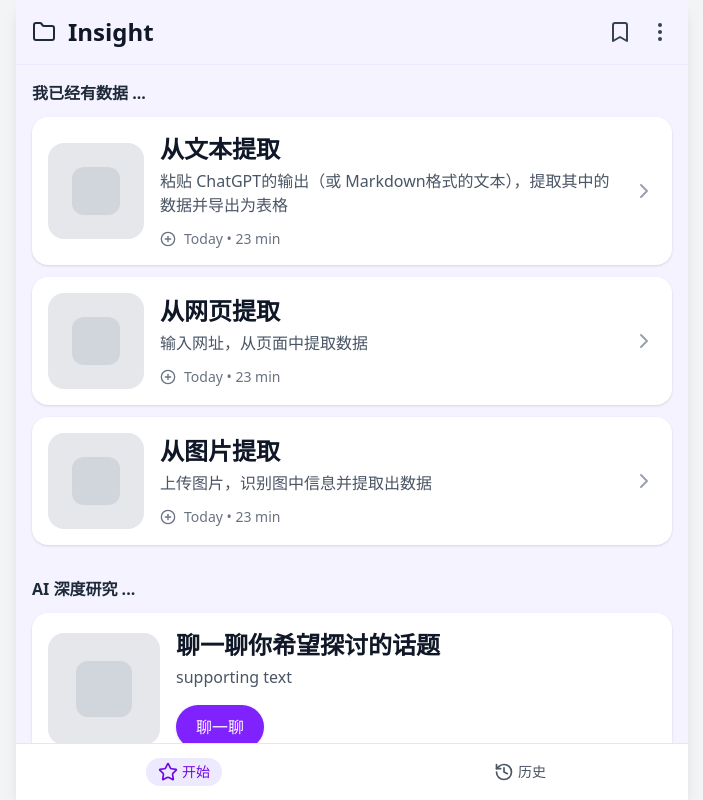
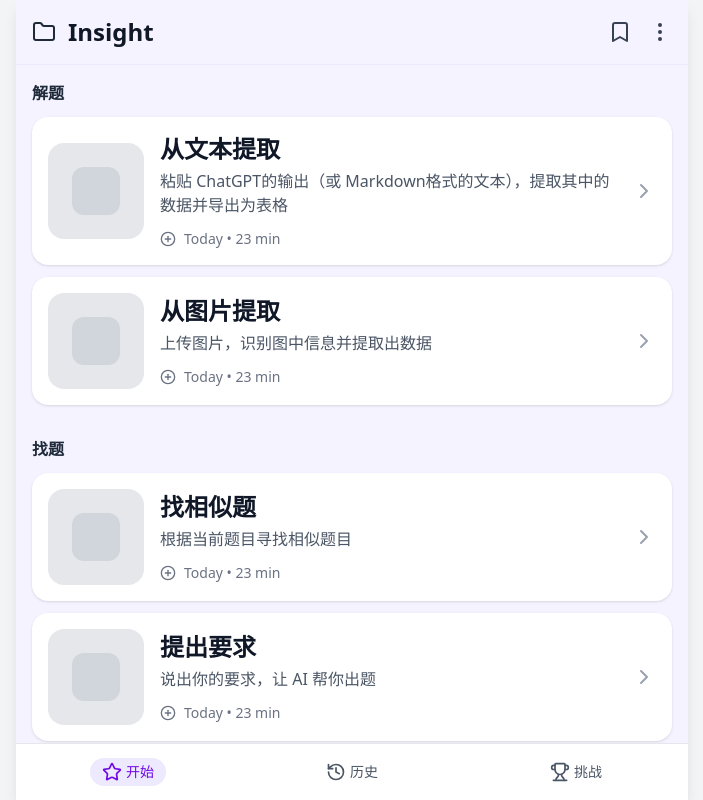
Before and after one commit to askman-dev/askgear, a React (Vite) app: page / in a window 1280 px wide. Shown: the whole page, without its empty margins (288-991 px from the left). Built offline with nearby package versions, Linux system fonts and the light colour scheme; no server answers.

Commit message:
feat(ui): 调整 Insight 面板为“解题”，去掉“从网页提取”；新增“找题”分组（找相似题、提出要求）；底部导航新增“挑战”标签页（占位）

```diff
--- a/src/components/BottomTabs.tsx
+++ b/src/components/BottomTabs.tsx
@@ -1,12 +1,13 @@
 import { useState } from 'react';
-import { Star, History } from 'lucide-react';
+import { Star, History, Trophy } from 'lucide-react';
 import { TopQueriesTab } from './TopQueriesTab';
 import { ChatTab } from './ChatTab';
 import { InsightTab } from './InsightTab';
 import { ArtifactCreationView } from './ArtifactCreationView';
+import { ChallengeTab } from './ChallengeTab';
 import clsx from 'clsx';
 
-type TabId = 'start' | 'history';
+type TabId = 'start' | 'history' | 'challenge';
 type ViewType = 'main' | 'chat' | 'artifact';
 
 export function BottomTabs() {
@@ -33,8 +34,10 @@ export function BottomTabs() {
               onStartChat={(opts) => { setChatPrefill(opts?.prefill); setView('chat'); }}
               onStartArtifact={(text: string) => { setArtifactText(text); setView('artifact'); }}
             />
+          ) : activeTab === 'history' ? (
+            <TopQueriesTab />
           ) : (
-            <TopQueriesTab />
+            <ChallengeTab />
           )}
         </div>
 
@@ -90,6 +93,31 @@ export function BottomTabs() {
               <span className="text-sm font-medium">历史</span>
             </span>
           </button>
+
+          <button
+            onClick={() => {
+              setView('main');
+              setActiveTab('challenge');
+            }}
+            className={clsx(
+              'flex-1 flex items-center justify-center',
+              'min-h-[56px] py-2 px-2',
+              'transition-colors duration-200',
+              'focus:outline-none focus-visible:ring-2 focus-visible:ring-violet-500'
+            )}
+          >
+            <span
+              className={clsx(
+                'inline-flex items-center gap-1 px-3 py-1 rounded-full',
+                activeTab === 'challenge'
+                  ? 'bg-violet-100 text-violet-700'
+                  : 'text-gray-600'
+              )}
+            >
+              <Trophy className="w-5 h-5" />
+              <span className="text-sm font-medium">挑战</span>
+            </span>
+          </button>
         </nav>
         )}
       </div>
--- /dev/null
+++ b/src/components/ChallengeTab.tsx
@@ -0,0 +1,10 @@
+export function ChallengeTab() {
+  return (
+    <div className="flex items-center justify-center h-full bg-gray-50">
+      <div className="text-center text-gray-600">
+        <div className="text-2xl font-semibold mb-2">挑战</div>
+        <div className="text-sm">敬请期待</div>
+      </div>
+    </div>
+  );
+}
--- a/src/components/InsightTab.tsx
+++ b/src/components/InsightTab.tsx
@@ -2,7 +2,6 @@ import { Bookmark, Folder, MoreVertical } from 'lucide-react';
 import { IngestCard } from './IngestCard';
 import { useState } from 'react';
 import { TextExtractSheet } from './TextExtractSheet';
-import { WebExtractSheet } from './WebExtractSheet';
 import { ImageExtractSheet } from './ImageExtractSheet';
 
 interface InsightTabProps {
@@ -12,7 +11,6 @@ interface InsightTabProps {
 
 export function InsightTab({ onStartChat, onStartArtifact }: InsightTabProps) {
   const [openTextSheet, setOpenTextSheet] = useState(false);
-  const [openWebSheet, setOpenWebSheet] = useState(false);
   const [openImageSheet, setOpenImageSheet] = useState(false);
   return (
     <div className="h-full overflow-y-auto bg-violet-50">
@@ -31,9 +29,9 @@ export function InsightTab({ onStartChat, onStartArtifact }: InsightTabProps) {
       </header>
 
       <div className="p-4 space-y-6">
-        {/* Section: I have data */}
+        {/* Section: 解题 */}
         <div>
-          <div className="text-gray-800 font-semibold mb-3">我已经有数据 ...</div>
+          <div className="text-gray-800 font-semibold mb-3">解题</div>
           <div className="space-y-3">
             <IngestCard
               title="从文本提取"
@@ -41,14 +39,26 @@ export function InsightTab({ onStartChat, onStartArtifact }: InsightTabProps) {
               onClick={() => setOpenTextSheet(true)}
             />
             <IngestCard
-              title="从网页提取"
-              description="输入网址，从页面中提取数据"
-              onClick={() => setOpenWebSheet(true)}
-            />
-            <IngestCard
               title="从图片提取"
               description="上传图片，识别图中信息并提取出数据"
               onClick={() => setOpenImageSheet(true)}
+            />
+          </div>
+        </div>
+
+        {/* Section: 找题 */}
+        <div className="pt-2">
+          <div className="text-gray-800 font-semibold mb-3">找题</div>
+          <div className="space-y-3">
+            <IngestCard
+              title="找相似题"
+              description="根据当前题目寻找相似题目"
+              onClick={() => onStartChat?.({ prefill: '帮我找一些相似的题目：' })}
+            />
+            <IngestCard
+              title="提出要求"
+              description="说出你的要求，让 AI 帮你出题"
+              onClick={() => onStartChat?.({ prefill: '根据以下要求出题：' })}
             />
           </div>
         </div>
@@ -85,11 +95,6 @@ export function InsightTab({ onStartChat, onStartArtifact }: InsightTabProps) {
         onClose={() => setOpenTextSheet(false)}
         onContinue={(txt) => onStartArtifact?.(txt)}
       />
-      <WebExtractSheet
-        open={openWebSheet}
-        onClose={() => setOpenWebSheet(false)}
-        onContinue={(url) => onStartArtifact?.(`从网页提取数据：${url}`)}
-      />
       <ImageExtractSheet
         open={openImageSheet}
         onClose={() => setOpenImageSheet(false)}
```
